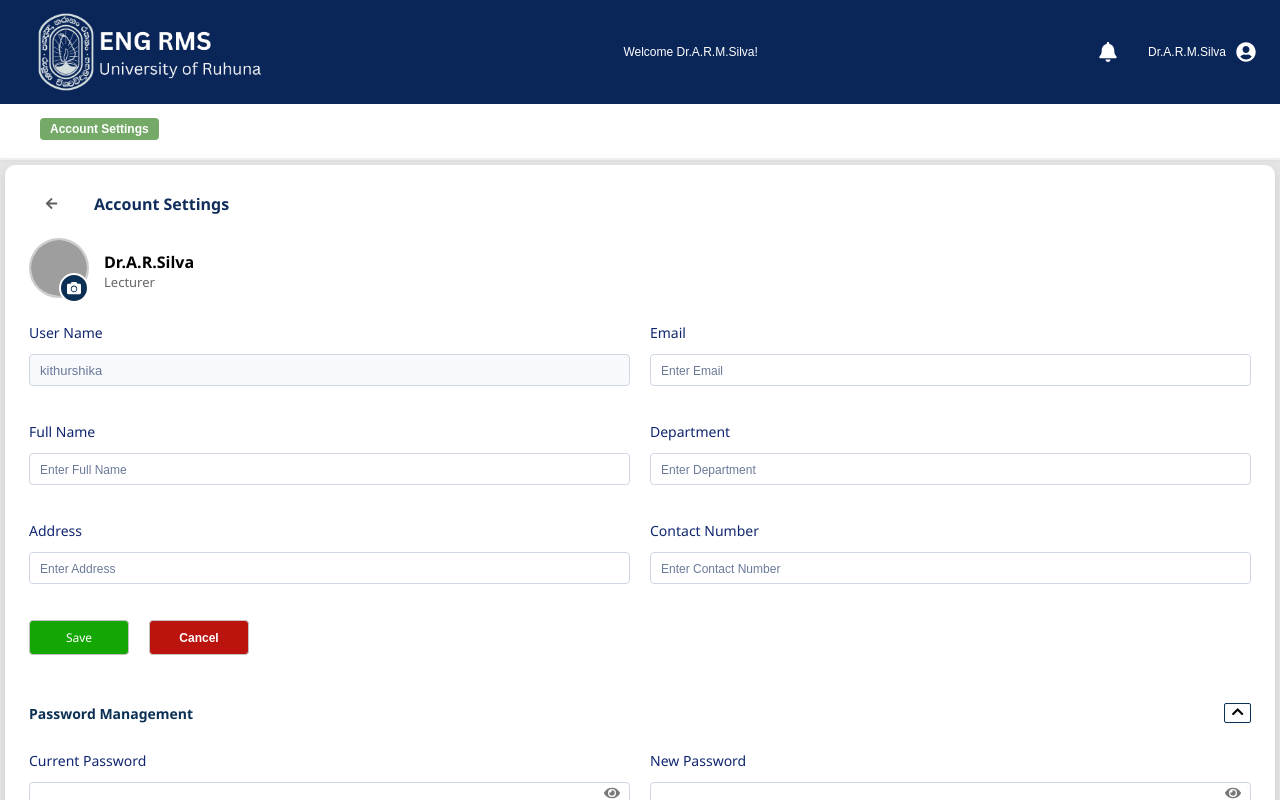
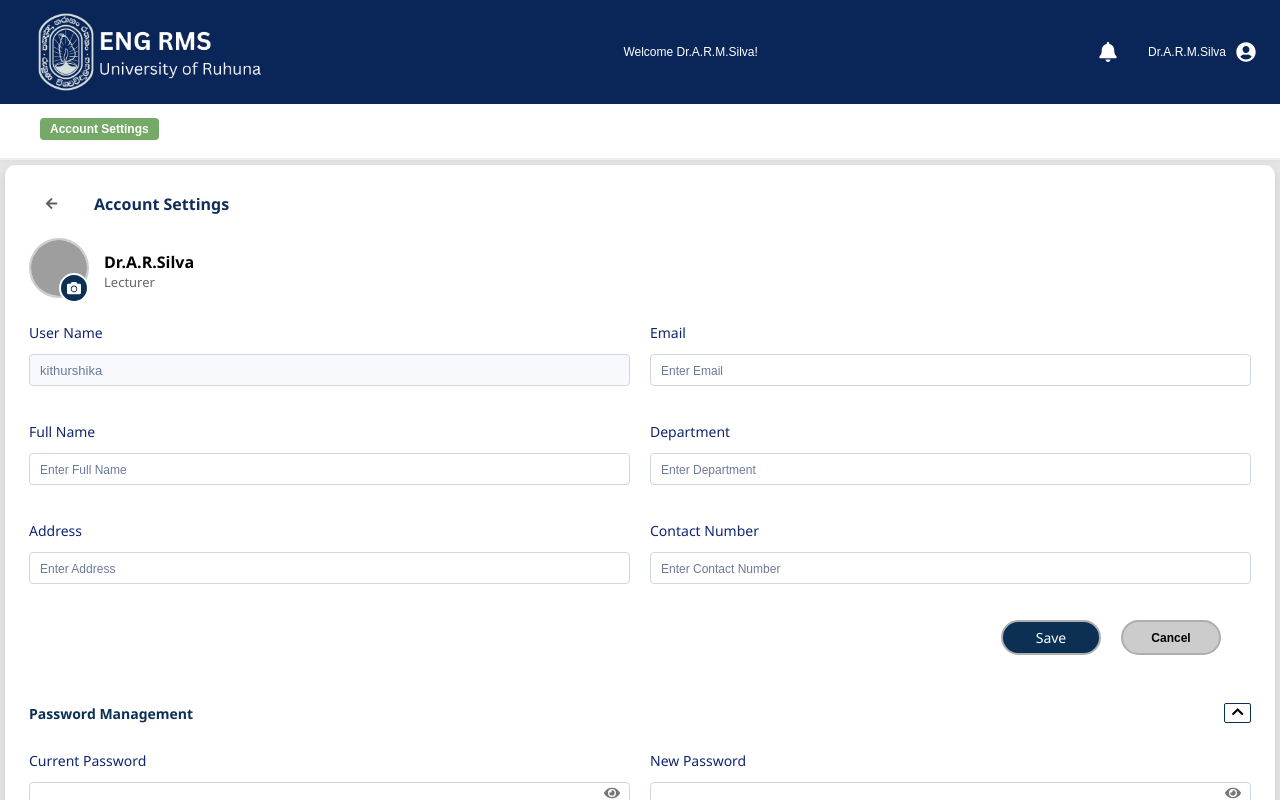
Before and after one commit to KirushnanKithurshika/rms_frontend, a React (Vite) app: page /account-setting in a window 1280 px wide. Built offline with nearby package versions, Linux system fonts and the light colour scheme; no server answers; grey boxes are pictures that could not be loaded.

Commit message:
css My account

```diff
--- a/src/pages/UserProfileSetting/userprofilesetting.css
+++ b/src/pages/UserProfileSetting/userprofilesetting.css
@@ -203,6 +203,7 @@
   grid-template-columns: 1fr 1fr;
   gap: 20px;
   margin-top: 10px;
+
 }
 
 .full-width {
@@ -213,16 +214,18 @@
   display: flex;
   gap: 20px;
   margin-top: 20px;
+  justify-content: flex-end;
+  margin-right: 30px;
 }
 
-.save-btn {
+.save-btn-ACsetting {
   color: white;
   background-color: #0b3054;
   width:100px;
   border: 2px solid #acaeaf;
   border-radius: 50px;
   padding: 6px 10px;
-  font-size: 12px;
+  font-size: 14px;
   font-weight: 500;
   cursor: pointer;
   outline: none;
@@ -230,18 +233,18 @@
   font-family: 'Segoe UI', sans-serif;
 }
 
-.save-btn:hover {
+.save-btn-ACsetting:hover {
   background-color: #2ea3b5;
 }
 
-.cancel-btn {
+.cancel-btn-ACsetting {
   background: #ccc;
   color: black;
   padding: 6px 10px;
   border: none;
   border-radius: 4px;
   cursor: pointer;
-  font-size: 13px;
+  font-size: 14px;
   width:100px;
   border: 2px solid #acaeaf;
   border-radius: 50px;
@@ -249,7 +252,7 @@
   font-weight: 600;
 }
 
-.cancel-btn:hover {
+.cancel-btn-ACsetting:hover {
   background-color: #bbb;
 }
 
--- a/src/pages/UserProfileSetting/userprofilesetting.tsx
+++ b/src/pages/UserProfileSetting/userprofilesetting.tsx
@@ -59,14 +59,14 @@ const AccountSettings: React.FC = () => {
     setProfileImage(savedProfileImage);
   };
 
-  // --- Password section state (LOWER PART) ---
+
   const [showCurrentPassword, setShowCurrentPassword] = useState(false);
   const [showNewPassword, setShowNewPassword] = useState(false);
   const [showConfirmPassword, setShowConfirmPassword] = useState(false);
 
-  // Bottom Save/Cancel (keep your original intentions)
+
   const handleSaveBottom = () => {
-    // TODO: submit password change
+
     alert("Profile saved successfully!");
   };
   const handleCancelBottom = () => {
@@ -83,7 +83,7 @@ const AccountSettings: React.FC = () => {
           <div className="dashboard-cards">
             <div className="account-settings-wrapper">
 
-              {/* Header with Back Button */}
+
               <div className="account-settings-header">
                 <button
                   className="back-btn"
@@ -94,7 +94,7 @@ const AccountSettings: React.FC = () => {
                 <div className="account-title">Account Settings</div>
               </div>
 
-              {/* Profile Picture Section */}
+
               <div className="profile-header">
                 <div className="profile-picture-wrapper">
                   <img src={profileImage} alt="Profile" className="profile-picture" />
@@ -115,7 +115,7 @@ const AccountSettings: React.FC = () => {
                 </div>
               </div>
 
-              {/* Basic Info Form (UPPER PART) */}
+
               <div className="form-grid">
                 <div className="form-group">
                   <label>User Name</label>
@@ -178,13 +178,13 @@ const AccountSettings: React.FC = () => {
                 </div>
               </div>
 
-              {/* UPPER PART action buttons (uses the SAME classes) */}
+
               <div className="button-row">
-                <button className="save-btn" onClick={handleSaveUpper}>Save</button>
-                <button className="cancel-btn" onClick={handleCancelUpper}>Cancel</button>
+                <button className="save-btn-ACsetting" onClick={handleSaveUpper}>Save</button>
+                <button className="cancel-btn-ACsetting" onClick={handleCancelUpper}>Cancel</button>
               </div>
 
-              {/* Password Management Section */}
+
               <div className="password-section">
                 <div className="password-header">
                   <h4>Password Management</h4>
@@ -232,7 +232,6 @@ const AccountSettings: React.FC = () => {
                       </div>
                     </div>
 
-                    {/* Confirm New Password */}
                     <div className="form-group password-input-wrapper full-width">
                       <label>Confirm New Password</label>
                       <div className="password-field">
@@ -248,10 +247,11 @@ const AccountSettings: React.FC = () => {
                         </span>
                       </div>
                     </div>
-                     <div className="button-row">
-                <button className="save-btn" onClick={handleSaveBottom}>Update</button>
-                <button className="cancel-btn" onClick={handleCancelBottom}>Cancel</button>
-              </div>
+                    <div></div>
+                    <div className="button-row">
+                      <button className="save-btn-ACsetting" onClick={handleSaveBottom}>Update</button>
+                      <button className="cancel-btn-ACsetting" onClick={handleCancelBottom}>Cancel</button>
+                    </div>
                   </div>
 
                 )}
```
